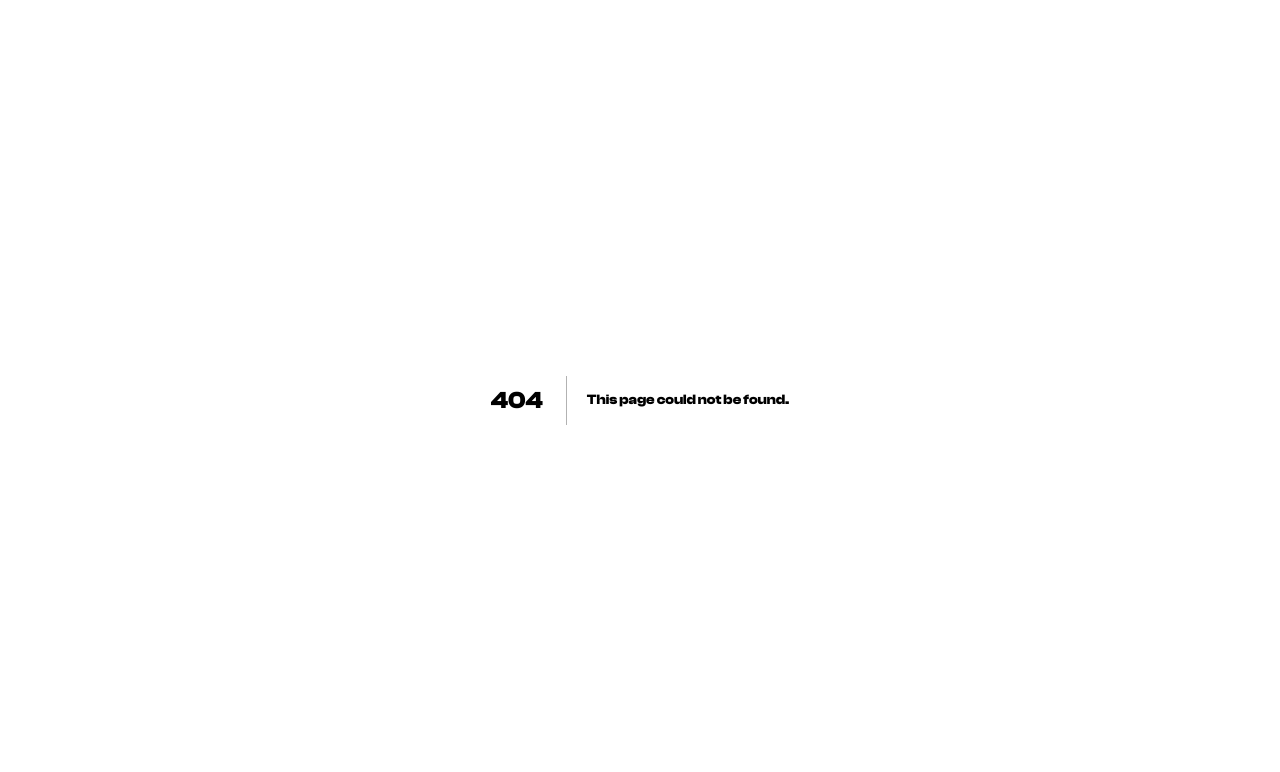
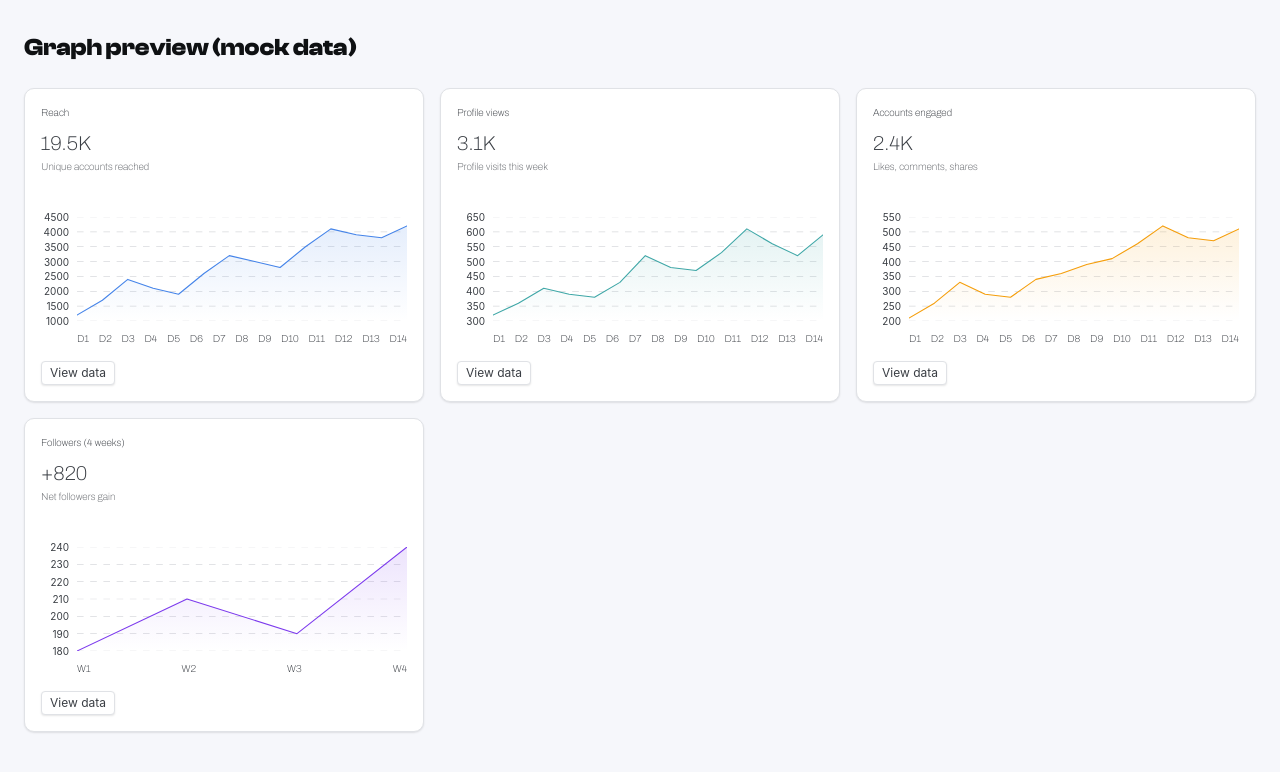
Before and after one commit to appitect-dev/socialmat.app, a Next.js app: page /dev/graph-preview in a window 1280 px wide. Before the commit this address had no page. Shown: the top 772 px of the page. Built offline with nearby package versions, Linux system fonts and the light colour scheme.

Commit message:
feat(dashboard): add single-chart selector with mock graphs after IG connect

```diff
--- /dev/null
+++ b/src/app/dev/graph-preview/page.tsx
@@ -0,0 +1,96 @@
+"use client";
+
+import * as React from "react";
+
+import { ChartCard, type LineSeries } from "@/components/ChartCard";
+
+type MockCard = {
+  title: string;
+  value: string;
+  description: string;
+  series: LineSeries[];
+  xLabels: string[];
+  showDots?: boolean;
+};
+
+const weekLabels = ["Mon", "Tue", "Wed", "Thu", "Fri", "Sat", "Sun"];
+const monthLabels = ["W1", "W2", "W3", "W4"];
+const denseLabels = Array.from({ length: 14 }, (_, i) => `D${i + 1}`);
+
+const mockCards: MockCard[] = [
+  {
+    title: "Reach",
+    value: "19.5K",
+    description: "Unique accounts reached",
+    xLabels: denseLabels,
+    series: [
+      {
+        data: [
+          1200, 1700, 2400, 2100, 1900, 2600, 3200, 3000, 2800, 3500, 4100,
+          3900, 3800, 4200,
+        ],
+        color: "#4584E9",
+      },
+    ],
+  },
+  {
+    title: "Profile views",
+    value: "3.1K",
+    description: "Profile visits this week",
+    xLabels: denseLabels,
+    series: [
+      {
+        data: [320, 360, 410, 390, 380, 430, 520, 480, 470, 530, 610, 560, 520, 590],
+        color: "#3FA7A7",
+      },
+    ],
+  },
+  {
+    title: "Accounts engaged",
+    value: "2.4K",
+    description: "Likes, comments, shares",
+    xLabels: denseLabels,
+    series: [
+      {
+        data: [210, 260, 330, 290, 280, 340, 360, 390, 410, 460, 520, 480, 470, 510],
+        color: "#F59E0B",
+      },
+    ],
+  },
+  {
+    title: "Followers (4 weeks)",
+    value: "+820",
+    description: "Net followers gain",
+    xLabels: monthLabels,
+    series: [
+      {
+        data: [180, 210, 190, 240],
+        color: "#7C3AED",
+      },
+    ],
+  },
+];
+
+export default function GraphPreviewPage() {
+  return (
+    <main className="flex min-h-screen flex-col gap-6 bg-[#f6f7fb] px-6 py-8 text-[#0f1113]">
+      <header className="flex flex-col gap-2">
+        <h1 className="text-2xl font-semibold">Graph preview (mock data)</h1>
+      </header>
+
+      <section className="grid gap-4 md:grid-cols-2 xl:grid-cols-3">
+        {mockCards.map((card) => (
+          <ChartCard
+            key={card.title}
+            title={card.title}
+            value={card.value}
+            description={card.description}
+            xLabels={card.xLabels}
+            series={card.series}
+            showDots={card.showDots}
+          />
+        ))}
+      </section>
+    </main>
+  );
+}
--- a/src/app/page.tsx
+++ b/src/app/page.tsx
@@ -4,8 +4,7 @@ import { useState, useEffect, useRef } from "react";
 import { gsap } from "gsap";
 import { ScrollTrigger } from "gsap/ScrollTrigger";
 import Link from "next/link";
-import { Moon, Sun, Sparkles, TrendingUp, Lightbulb, Video, BarChart3, MessageSquare, Send, Zap, CheckCircle2, ArrowRight, PlayCircle, Edit3, Rocket, Star, Briefcase, Users, Target, Clock, Award, Shield, ChevronDown, Image, Calendar, Brain } from "lucide-react";
-import { SparklesIcon, CurrencyDollarIcon, QuestionMarkCircleIcon, ChatBubbleLeftRightIcon } from '@heroicons/react/24/outline';
+import { Moon, Sun, Sparkles, TrendingUp, Lightbulb, Video, BarChart3, MessageSquare, Send, Zap, CheckCircle2, ArrowRight, PlayCircle, Edit3, Rocket, Star, Briefcase, Users, Target, Clock, Award, Shield, ChevronDown, Image, Calendar, Brain, DollarSign, MessageCircle } from "lucide-react";
 
 export default function LandingPage() {
   const [email, setEmail] = useState("");
@@ -1454,7 +1453,7 @@ export default function LandingPage() {
                 <div className="flex items-center justify-between mb-6">
                   <div className="flex items-center gap-3">
                     <div className={`h-10 w-10 rounded-xl flex items-center justify-center bg-gradient-to-r ${brandGradient}`}>
-                      {stat.label.includes("AI") ? <SparklesIcon className="w-5 h-5 text-white" /> : stat.label.includes("doba") ? <Zap className="w-5 h-5 text-white" /> : stat.label.includes("titulků") ? <Video className="w-5 h-5 text-white" /> : <TrendingUp className="w-5 h-5 text-white" />}
+                      {stat.label.includes("AI") ? <Sparkles className="w-5 h-5 text-white" /> : stat.label.includes("doba") ? <Zap className="w-5 h-5 text-white" /> : stat.label.includes("titulků") ? <Video className="w-5 h-5 text-white" /> : <TrendingUp className="w-5 h-5 text-white" />}
                     </div>
                     <span
                       className={`text-xs font-semibold uppercase tracking-[0.3em] ${isDark ? "text-white/60" : "text-slate-500"
@@ -1819,7 +1818,7 @@ export default function LandingPage() {
             {/* FAQ 1 */}
             <div className={`p-6 rounded-2xl border ${isDark ? 'bg-white/5 border-white/10' : 'bg-white border-slate-200'}`}>
               <h3 className={`text-xl font-bold mb-3 flex items-center gap-3 ${isDark ? 'text-white' : 'text-slate-900'}`}>
-                <SparklesIcon className="w-6 h-6" />
+                <Sparkles className="w-6 h-6" />
                 Jak přesná je AI při rozpoznávání české řeči?
               </h3>
               <p className={`${isDark ? 'text-white/70' : 'text-slate-600'} leading-relaxed`}>
@@ -1874,7 +1873,7 @@ export default function LandingPage() {
             {/* FAQ 6 */}
             <div className={`p-6 rounded-2xl border ${isDark ? 'bg-white/5 border-white/10' : 'bg-white border-slate-200'}`}>
               <h3 className={`text-xl font-bold mb-3 flex items-center gap-3 ${isDark ? 'text-white' : 'text-slate-900'}`}>
-                <CurrencyDollarIcon className="w-6 h-6" />
+                <DollarSign className="w-6 h-6" />
                 Co když mi nevyhovuje placený plán?
               </h3>
               <p className={`${isDark ? 'text-white/70' : 'text-slate-600'} leading-relaxed`}>
@@ -1889,7 +1888,7 @@ export default function LandingPage() {
             </p>
             <Link href="/signup">
               <button className={`inline-flex items-center gap-2 bg-gradient-to-r ${brandGradient} text-white py-3 px-8 rounded-full font-semibold text-lg transition-all duration-300 ${brandGradientHover} ${brandGlow}`}>
-                <ChatBubbleLeftRightIcon className="w-5 h-5" />
+                <MessageCircle className="w-5 h-5" />
                 Napsat podporu
               </button>
             </Link>
--- a/src/components/ChartCard.tsx
+++ b/src/components/ChartCard.tsx
@@ -5,6 +5,8 @@ import { cn } from "@/lib/utils";
 export type LineSeries = {
   data: number[];
   color?: string;
+  gradientFrom?: string;
+  gradientTo?: string;
   strokeWidth?: number;
 };
 
@@ -88,22 +90,8 @@ function computeDomain(series?: LineSeries[], yDomain?: [number, number]) {
   return normalizeDomain([Math.min(...values), Math.max(...values)]);
 }
 
-function buildLinePath(data: number[], domain: [number, number]) {
-  if (data.length === 0) return "";
-  const [min, max] = domain;
-  const range = max - min || 1;
-  const lastIndex = Math.max(data.length - 1, 1);
-
-  return data
-    .map((value, index) => {
-      const x = (index / lastIndex) * 100;
-      const y = 100 - ((value - min) / range) * 100;
-      return `${index === 0 ? "M" : "L"}${x} ${y}`;
-    })
-    .join(" ");
-}
-
-function getDots(data: number[], domain: [number, number]) {
+function buildLinePoints(data: number[], domain: [number, number]) {
+  if (data.length === 0) return [];
   const [min, max] = domain;
   const range = max - min || 1;
   const lastIndex = Math.max(data.length - 1, 1);
@@ -115,6 +103,28 @@ function getDots(data: number[], domain: [number, number]) {
   });
 }
 
+function buildLinePath(points: Array<{ x: number; y: number }>) {
+  if (points.length === 0) return "";
+  return points
+    .map((point, index) => {
+      const command = index === 0 ? "M" : "L";
+      return `${command}${point.x} ${point.y}`;
+    })
+    .join(" ");
+}
+
+function buildAreaPath(points: Array<{ x: number; y: number }>) {
+  if (points.length === 0) return "";
+  const first = points[0];
+  const last = points[points.length - 1];
+  const linePath = buildLinePath(points);
+  return `${linePath} L${last.x} 100 L${first.x} 100 Z`;
+}
+
+function getDots(data: number[], domain: [number, number]) {
+  return buildLinePoints(data, domain);
+}
+
 export function LineChart({
   className,
   xLabels = defaultXLabels,
@@ -123,6 +133,7 @@ export function LineChart({
   series,
   showDots = false,
 }: LineChartProps) {
+  const gradientSeed = React.useId();
   const { normalizedSeries, trimmedLabels, minSeriesLength, hasMismatch } =
     React.useMemo(() => {
       const labelCount = xLabels.length;
@@ -192,11 +203,16 @@ export function LineChart({
       }));
       const ordered = [...positions].sort((a, b) => a.y - b.y);
 
-      const paths = normalizedSeries.map((line) => ({
-        ...line,
-        path: buildLinePath(line.data, expandedDomain),
-        dots: showDots ? getDots(line.data, expandedDomain) : [],
-      }));
+      const paths = normalizedSeries.map((line) => {
+        const points = buildLinePoints(line.data, expandedDomain);
+        return {
+          ...line,
+          points,
+          path: buildLinePath(points),
+          area: buildAreaPath(points),
+          dots: showDots ? points : [],
+        };
+      });
 
       return {
         orderedTicks: ordered,
@@ -248,19 +264,56 @@ export function LineChart({
                 y2={tick.y}
                 stroke={GRID_STROKE}
                 strokeWidth="0.7"
-                opacity={index === orderedTicks.length - 1 ? 0.8 : 0.5}
+                strokeDasharray="2 2"
+                opacity={0.6}
               />
             ))}
             {hasSeries ? (
               seriesPaths.map((line, index) => (
                 <g key={`series-${index}`}>
+                  <defs>
+                    <linearGradient
+                      id={`${gradientSeed}-${index}`}
+                      x1="0"
+                      y1="0"
+                      x2="0"
+                      y2="1"
+                    >
+                      <stop
+                        offset="0%"
+                        stopColor={
+                          line.gradientFrom ??
+                          line.color ??
+                          DEFAULT_STROKE
+                        }
+                        stopOpacity="0.14"
+                      />
+                      <stop
+                        offset="100%"
+                        stopColor={
+                          line.gradientTo ??
+                          line.color ??
+                          DEFAULT_STROKE
+                        }
+                        stopOpacity="0"
+                      />
+                    </linearGradient>
+                  </defs>
+                  {line.area ? (
+                    <path
+                      d={line.area}
+                      fill={`url(#${gradientSeed}-${index})`}
+                    />
+                  ) : null}
                   <path
                     d={line.path}
                     fill="none"
                     stroke={line.color ?? DEFAULT_STROKE}
-                    strokeWidth={line.strokeWidth ?? 1.4}
+                    strokeWidth={line.strokeWidth ?? 1.1}
                     strokeLinecap="round"
                     strokeLinejoin="round"
+                    vectorEffect="non-scaling-stroke"
+                    shapeRendering="geometricPrecision"
                   />
                   {showDots &&
                     line.dots.map((dot, dotIndex) => (
@@ -307,7 +360,7 @@ export function ChartCard({
   return (
     <section
       className={cn(
-        "flex w-full max-w-[360px] flex-col gap-[8px] rounded-[10px] border border-[#e0e2e6] bg-white p-[16px] text-[#3a3e44] shadow-[0px_1px_2px_0px_rgba(0,0,0,0.1)]",
+        "flex w-full flex-col gap-[8px] rounded-[10px] border border-[#e0e2e6] bg-white p-[16px] text-[#3a3e44] shadow-[0px_1px_2px_0px_rgba(0,0,0,0.1)]",
         className
       )}
       style={{ fontFamily: "Inter, var(--font-archivo), Arial, sans-serif" }}
--- a/src/components/Dashboard.tsx
+++ b/src/components/Dashboard.tsx
@@ -344,34 +344,52 @@ function metricLabel(m: InsightItem): string {
   return IG_METRIC_LABELS[m.name] ?? m.title ?? m.name;
 }
 
-function buildChartSeriesPayload(
-  insights: InsightItem[] | null
-): ChartSeriesPayload | null {
-  if (!insights || insights.length === 0) return null;
-
-  for (const metric of insights) {
-    const data: number[] = [];
-    const labels: string[] = [];
-
-    for (const point of metric.values ?? []) {
-      const num = toNumberOrNull(point.value);
-      if (num === null) continue;
-      data.push(num);
-      labels.push(formatDayLabel(point.end_time) || `${data.length}`);
-    }
-
-    if (data.length === 0) continue;
-
-    return {
-      title: metricLabel(metric),
-      xLabels: thinLabels(labels),
-      series: [{ data }],
-      latestValue: data.at(-1) ?? null,
-    };
-  }
-
-  return null;
-}
+const chartMocks: ChartSeriesPayload[] = [
+  {
+    title: "Reach",
+    xLabels: ["Mon", "Tue", "Wed", "Thu", "Fri", "Sat", "Sun"],
+    series: [
+      {
+        data: [1200, 1700, 2400, 2100, 1900, 2600, 3200],
+        color: "#4584E9",
+      },
+    ],
+    latestValue: 3200,
+  },
+  {
+    title: "Profile views",
+    xLabels: ["Mon", "Tue", "Wed", "Thu", "Fri", "Sat", "Sun"],
+    series: [
+      {
+        data: [320, 360, 410, 390, 380, 430, 520],
+        color: "#3FA7A7",
+      },
+    ],
+    latestValue: 520,
+  },
+  {
+    title: "Accounts engaged",
+    xLabels: ["Mon", "Tue", "Wed", "Thu", "Fri", "Sat", "Sun"],
+    series: [
+      {
+        data: [210, 260, 330, 290, 280, 340, 360],
+        color: "#F59E0B",
+      },
+    ],
+    latestValue: 360,
+  },
+  {
+    title: "Followers (4 weeks)",
+    xLabels: ["W1", "W2", "W3", "W4"],
+    series: [
+      {
+        data: [180, 210, 190, 240],
+        color: "#7C3AED",
+      },
+    ],
+    latestValue: 240,
+  },
+];
 
 export function Dashboard() {
   const { isDark, palette } = useDashboardTheme();
@@ -730,16 +748,14 @@ export function Dashboard() {
 
   const isInstagramConnected = igConnected;
 
-  const chartSeriesPayload = useMemo(
-    () => buildChartSeriesPayload(igPerf ?? null),
-    [igPerf]
-  );
+  const [selectedChartIndex, setSelectedChartIndex] = useState(0);
+  const selectedChart = chartMocks[selectedChartIndex] ?? chartMocks[0];
   const chartValueLabel =
-    chartSeriesPayload?.latestValue != null
-      ? chartSeriesPayload.latestValue.toLocaleString()
+    selectedChart?.latestValue != null
+      ? selectedChart.latestValue.toLocaleString()
       : "—";
-  const chartDescription = chartSeriesPayload
-    ? `${chartSeriesPayload.series[0]?.data.length ?? 0} days`
+  const chartDescription = selectedChart
+    ? `${selectedChart.series[0]?.data.length ?? 0} points`
     : "No analytics data yet";
 
   return (
@@ -894,18 +910,37 @@ export function Dashboard() {
         )}
 
           {isInstagramConnected && (
-          <div className={`${softCardClass} p-5`}>
+            <div className={`${softCardClass} p-5 space-y-4`}>
+              <div className="flex items-center justify-between gap-3">
+                <div className="text-sm font-semibold">Analytics</div>
+                <div className="flex flex-wrap gap-2">
+                  {chartMocks.map((chart, index) => (
+                    <button
+                      key={chart.title}
+                      className={`px-3 py-1 text-xs rounded-full border transition ${
+                        index === selectedChartIndex
+                          ? `${palette.accentButton} ${palette.accentButtonHover}`
+                          : `${palette.border} ${palette.card}`
+                      }`}
+                      onClick={() => setSelectedChartIndex(index)}
+                      type="button"
+                    >
+                      {chart.title}
+                    </button>
+                  ))}
+                </div>
+              </div>
               {igLoading ? (
                 <div className="text-sm opacity-70">Loading analytics…</div>
               ) : igError ? (
                 <div className="text-sm text-red-500">{igError}</div>
               ) : (
                 <ChartCard
-                title={chartSeriesPayload?.title ?? "Insights"}
+                  title={selectedChart?.title ?? "Insights"}
                   value={chartValueLabel}
                   description={chartDescription}
-                xLabels={chartSeriesPayload?.xLabels}
-                series={chartSeriesPayload?.series}
+                  xLabels={selectedChart?.xLabels}
+                  series={selectedChart?.series}
                 />
               )}
             </div>
```
Lines whose indentation alone changed are shown as unchanged.
